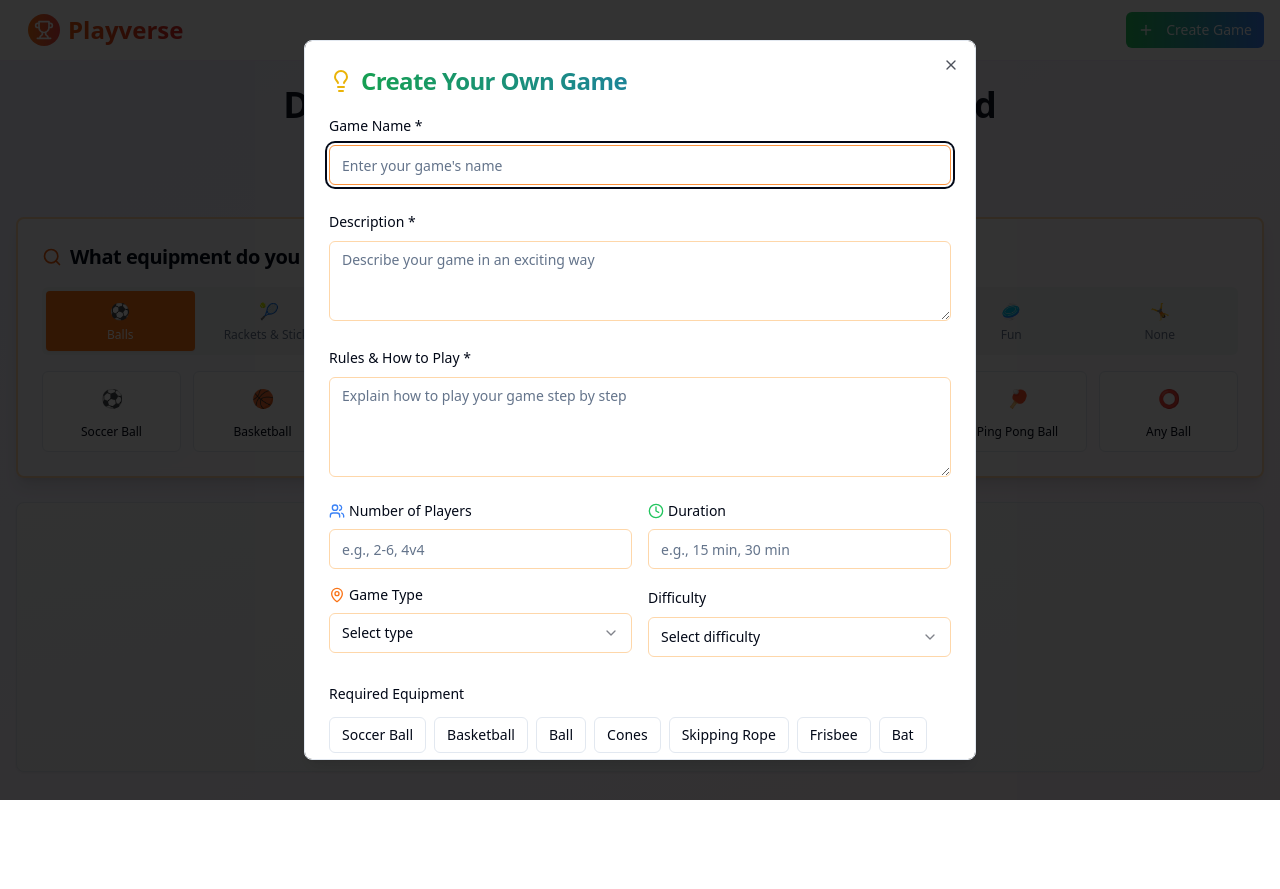
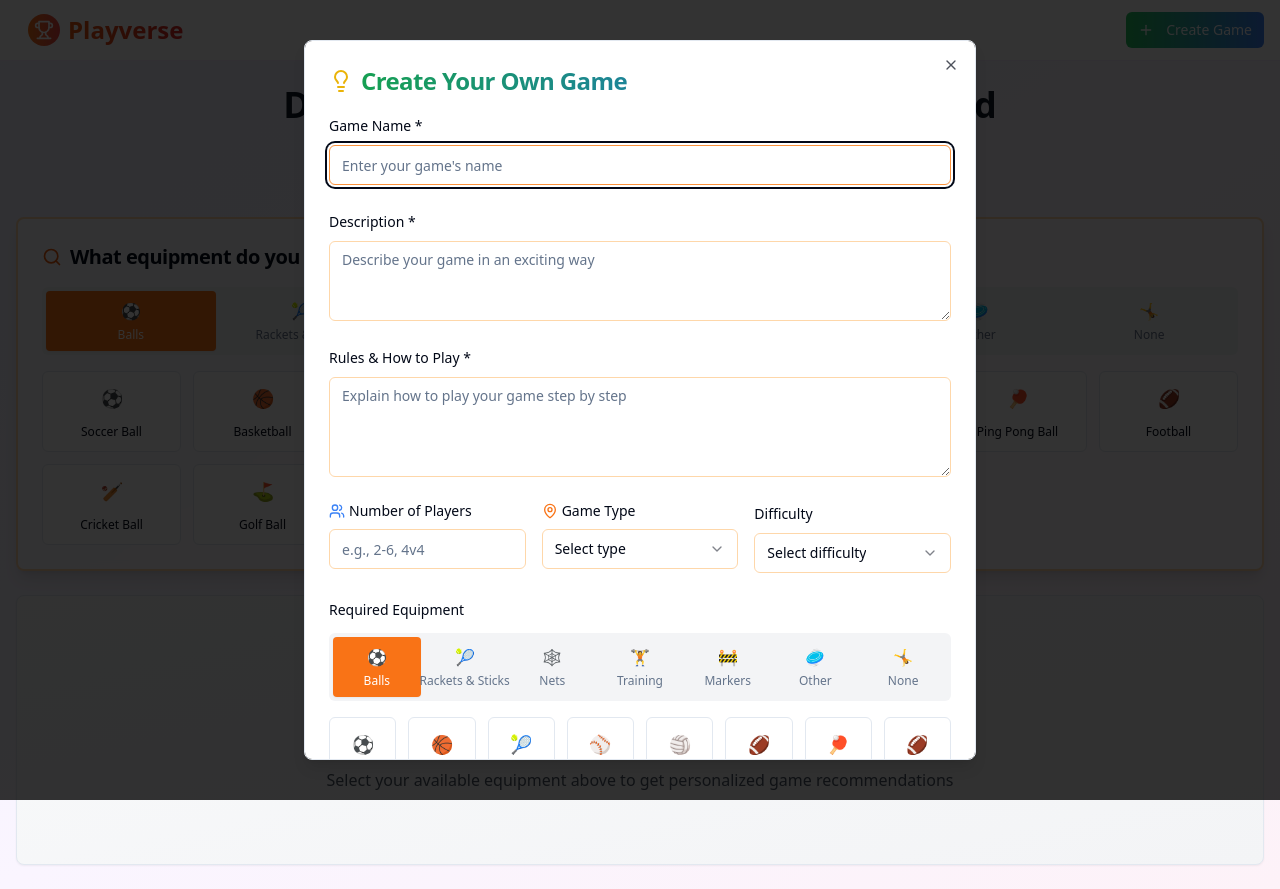
Before and after one commit to manthand23/playverse, a React (Vite) app: page /app in a window 1280 px wide. Both pictures are taken after a click on the button "Create Game". Before the commit the page ends 800 px from the top, so only its background shows below. Built offline with nearby package versions, Linux system fonts and the light colour scheme.

Commit message:
Refactor equipment and stats display
- Removed duration from game details.
- Updated "Create a Game" equipment selection to match the main equipment selector.
- Modified quick stats to show games found, indoor/outdoor.
- Refactored equipment categories and options.

```diff
--- a/src/components/CreateGameModal.tsx
+++ b/src/components/CreateGameModal.tsx
@@ -6,9 +6,9 @@ import { Input } from '@/components/ui/input';
 import { Textarea } from '@/components/ui/textarea';
 import { Label } from '@/components/ui/label';
 import { Select, SelectContent, SelectItem, SelectTrigger, SelectValue } from '@/components/ui/select';
-import { Badge } from '@/components/ui/badge';
-import { Plus, X, Lightbulb, Users, Clock, MapPin } from 'lucide-react';
+import { Plus, Lightbulb, Users, MapPin } from 'lucide-react';
 import { useToast } from '@/hooks/use-toast';
+import EquipmentSelector from './EquipmentSelector';
 
 interface CreateGameModalProps {
   isOpen: boolean;
@@ -21,23 +21,9 @@ const CreateGameModal: React.FC<CreateGameModalProps> = ({ isOpen, onClose }) =>
   const [description, setDescription] = useState('');
   const [rules, setRules] = useState('');
   const [players, setPlayers] = useState('');
-  const [duration, setDuration] = useState('');
   const [gameType, setGameType] = useState('');
   const [difficulty, setDifficulty] = useState('');
   const [selectedEquipment, setSelectedEquipment] = useState<string[]>([]);
-
-  const equipmentOptions = [
-    'Soccer Ball', 'Basketball', 'Ball', 'Cones', 'Skipping Rope',
-    'Frisbee', 'Bat', 'Racket', 'None'
-  ];
-
-  const toggleEquipment = (equipment: string) => {
-    setSelectedEquipment(prev =>
-      prev.includes(equipment)
-        ? prev.filter(item => item !== equipment)
-        : [...prev, equipment]
-    );
-  };
 
   const handleSubmit = (e: React.FormEvent) => {
     e.preventDefault();
@@ -62,7 +48,6 @@ const CreateGameModal: React.FC<CreateGameModalProps> = ({ isOpen, onClose }) =>
     setDescription('');
     setRules('');
     setPlayers('');
-    setDuration('');
     setGameType('');
     setDifficulty('');
     setSelectedEquipment([]);
@@ -123,7 +108,7 @@ const CreateGameModal: React.FC<CreateGameModalProps> = ({ isOpen, onClose }) =>
           </div>
 
           {/* Game Details Grid */}
-          <div className="grid grid-cols-1 md:grid-cols-2 gap-4">
+          <div className="grid grid-cols-1 md:grid-cols-3 gap-4">
             <div className="space-y-2">
               <Label className="text-sm font-medium flex items-center space-x-1">
                 <Users className="w-4 h-4 text-blue-500" />
@@ -133,19 +118,6 @@ const CreateGameModal: React.FC<CreateGameModalProps> = ({ isOpen, onClose }) =>
                 value={players}
                 onChange={(e) => setPlayers(e.target.value)}
                 placeholder="e.g., 2-6, 4v4"
-                className="border-orange-200 focus:border-orange-400"
-              />
-            </div>
-
-            <div className="space-y-2">
-              <Label className="text-sm font-medium flex items-center space-x-1">
-                <Clock className="w-4 h-4 text-green-500" />
-                <span>Duration</span>
-              </Label>
-              <Input
-                value={duration}
-                onChange={(e) => setDuration(e.target.value)}
-                placeholder="e.g., 15 min, 30 min"
                 className="border-orange-200 focus:border-orange-400"
               />
             </div>
@@ -185,44 +157,10 @@ const CreateGameModal: React.FC<CreateGameModalProps> = ({ isOpen, onClose }) =>
           {/* Equipment Selection */}
           <div className="space-y-3">
             <Label className="text-sm font-medium">Required Equipment</Label>
-            <div className="flex flex-wrap gap-2">
-              {equipmentOptions.map(equipment => (
-                <Button
-                  key={equipment}
-                  type="button"
-                  variant={selectedEquipment.includes(equipment) ? "default" : "outline"}
-                  size="sm"
-                  onClick={() => toggleEquipment(equipment)}
-                  className={`transition-all duration-200 ${
-                    selectedEquipment.includes(equipment)
-                      ? 'bg-gradient-to-r from-green-500 to-blue-500 hover:from-green-600 hover:to-blue-600 text-white border-0'
-                      : 'hover:border-green-300 hover:bg-green-50'
-                  }`}
-                >
-                  {equipment}
-                </Button>
-              ))}
-            </div>
-            {selectedEquipment.length > 0 && (
-              <div className="flex flex-wrap gap-2 mt-2">
-                {selectedEquipment.map(item => (
-                  <Badge
-                    key={item}
-                    variant="secondary"
-                    className="bg-gradient-to-r from-green-100 to-blue-100 text-green-800 border border-green-200"
-                  >
-                    {item}
-                    <button
-                      type="button"
-                      onClick={() => toggleEquipment(item)}
-                      className="ml-2 hover:text-red-600"
-                    >
-                      <X className="w-3 h-3" />
-                    </button>
-                  </Badge>
-                ))}
-              </div>
-            )}
+            <EquipmentSelector
+              onEquipmentChange={setSelectedEquipment}
+              selectedEquipment={selectedEquipment}
+            />
           </div>
 
           {/* Submit Button */}
--- a/src/components/EquipmentSelector.tsx
+++ b/src/components/EquipmentSelector.tsx
@@ -1,4 +1,3 @@
-
 import React, { useState } from 'react';
 import { Button } from '@/components/ui/button';
 import { Badge } from '@/components/ui/badge';
@@ -22,7 +21,11 @@ const EquipmentSelector: React.FC<EquipmentSelectorProps> = ({
     { name: 'Volleyball', emoji: '🏐', category: 'Balls' },
     { name: 'Rugby Ball', emoji: '🏈', category: 'Balls' },
     { name: 'Ping Pong Ball', emoji: '🏓', category: 'Balls' },
-    { name: 'Any Ball', emoji: '⭕', category: 'Balls' },
+    { name: 'Football', emoji: '🏈', category: 'Balls' },
+    { name: 'Cricket Ball', emoji: '🏏', category: 'Balls' },
+    { name: 'Golf Ball', emoji: '⛳', category: 'Balls' },
+    { name: 'Beach Ball', emoji: '🏖️', category: 'Balls' },
+    { name: 'Other Ball', emoji: '⭕', category: 'Balls' },
 
     // Rackets & Sticks
     { name: 'Tennis Racket', emoji: '🎾', category: 'Rackets' },
@@ -32,39 +35,26 @@ const EquipmentSelector: React.FC<EquipmentSelectorProps> = ({
     { name: 'Hockey Stick', emoji: '🏒', category: 'Rackets' },
     { name: 'Cricket Bat', emoji: '🏏', category: 'Rackets' },
 
-    // Goals & Targets
-    { name: 'Basketball Hoop', emoji: '🏀', category: 'Goals' },
-    { name: 'Soccer Goal', emoji: '🥅', category: 'Goals' },
-    { name: 'Bowling Pins', emoji: '🎳', category: 'Goals' },
-    { name: 'Dartboard', emoji: '🎯', category: 'Goals' },
-    { name: 'Target', emoji: '🎪', category: 'Goals' },
-
-    // Nets & Barriers
+    // Nets
     { name: 'Volleyball Net', emoji: '🏐', category: 'Nets' },
     { name: 'Tennis Net', emoji: '🎾', category: 'Nets' },
     { name: 'Badminton Net', emoji: '🏸', category: 'Nets' },
     { name: 'Basketball Net', emoji: '🏀', category: 'Nets' },
-    { name: 'Any Net', emoji: '🕸️', category: 'Nets' },
+    { name: 'Soccer Net', emoji: '⚽', category: 'Nets' },
 
     // Training & Fitness
     { name: 'Skipping Rope', emoji: '🪢', category: 'Training' },
     { name: 'Hula Hoop', emoji: '⭕', category: 'Training' },
-    { name: 'Resistance Bands', emoji: '🔗', category: 'Training' },
-    { name: 'Dumbbells', emoji: '🏋️', category: 'Training' },
     { name: 'Stopwatch', emoji: '⏱️', category: 'Training' },
 
-    // Setup & Markers
-    { name: 'Cones', emoji: '🚧', category: 'Setup' },
-    { name: 'Flags', emoji: '🚩', category: 'Setup' },
-    { name: 'Chalk', emoji: '✏️', category: 'Setup' },
-    { name: 'Rope', emoji: '🪢', category: 'Setup' },
-    { name: 'Markers', emoji: '📍', category: 'Setup' },
+    // Markers
+    { name: 'Cones', emoji: '🚧', category: 'Markers' },
+    { name: 'Flags', emoji: '🚩', category: 'Markers' },
+    { name: 'Chalk', emoji: '✏️', category: 'Markers' },
 
-    // Fun & Games
-    { name: 'Frisbee', emoji: '🥏', category: 'Fun' },
-    { name: 'Water Balloons', emoji: '🎈', category: 'Fun' },
-    { name: 'Bean Bags', emoji: '👜', category: 'Fun' },
-    { name: 'Balloons', emoji: '🎈', category: 'Fun' },
+    // Other
+    { name: 'Frisbee', emoji: '🥏', category: 'Other' },
+    { name: 'Bean Bags', emoji: '👜', category: 'Other' },
 
     // No Equipment
     { name: 'No Equipment', emoji: '🤸', category: 'None' }
@@ -80,18 +70,17 @@ const EquipmentSelector: React.FC<EquipmentSelectorProps> = ({
   const categories = [
     { id: 'Balls', name: 'Balls', icon: '⚽' },
     { id: 'Rackets', name: 'Rackets & Sticks', icon: '🎾' },
-    { id: 'Goals', name: 'Goals & Targets', icon: '🥅' },
     { id: 'Nets', name: 'Nets', icon: '🕸️' },
     { id: 'Training', name: 'Training', icon: '🏋️' },
-    { id: 'Setup', name: 'Setup', icon: '🚧' },
-    { id: 'Fun', name: 'Fun', icon: '🥏' },
+    { id: 'Markers', name: 'Markers', icon: '🚧' },
+    { id: 'Other', name: 'Other', icon: '🥏' },
     { id: 'None', name: 'None', icon: '🤸' }
   ];
 
   return (
     <div className="space-y-4">
       <Tabs defaultValue="Balls" className="w-full">
-        <TabsList className="grid w-full grid-cols-4 lg:grid-cols-8 h-auto p-1 bg-gray-100">
+        <TabsList className="grid w-full grid-cols-4 lg:grid-cols-7 h-auto p-1 bg-gray-100">
           {categories.map(category => (
             <TabsTrigger
               key={category.id}
--- a/src/pages/App.tsx
+++ b/src/pages/App.tsx
@@ -1,4 +1,3 @@
-
 import React, { useState } from 'react';
 import { Search, Plus, Globe, Users, Trophy, MapPin, ArrowLeft } from 'lucide-react';
 import { Button } from '@/components/ui/button';
@@ -158,22 +157,18 @@ const AppPage = () => {
 
         {/* Quick Stats */}
         {selectedEquipment.length > 0 && (
-          <div className="grid grid-cols-2 lg:grid-cols-4 gap-3">
+          <div className="grid grid-cols-1 sm:grid-cols-3 gap-3">
             <Card className="text-center p-4 bg-gradient-to-br from-blue-500 to-blue-600 text-white">
               <div className="text-2xl font-bold">{recommendations.length}</div>
               <div className="text-sm opacity-90">Games Found</div>
             </Card>
             <Card className="text-center p-4 bg-gradient-to-br from-green-500 to-green-600 text-white">
-              <div className="text-2xl font-bold">{new Set(recommendations.map(g => g.origin)).size}</div>
-              <div className="text-sm opacity-90">Countries</div>
-            </Card>
-            <Card className="text-center p-4 bg-gradient-to-br from-orange-500 to-orange-600 text-white">
-              <div className="text-2xl font-bold">{recommendations.filter(g => g.difficulty === "Easy").length}</div>
-              <div className="text-sm opacity-90">Easy Games</div>
+              <div className="text-2xl font-bold">{recommendations.filter(g => g.type === "Outdoor" || g.type === "Indoor/Outdoor").length}</div>
+              <div className="text-sm opacity-90">Outdoor</div>
             </Card>
             <Card className="text-center p-4 bg-gradient-to-br from-purple-500 to-purple-600 text-white">
-              <div className="text-2xl font-bold">{recommendations.filter(g => g.type === "Outdoor").length}</div>
-              <div className="text-sm opacity-90">Outdoor</div>
+              <div className="text-2xl font-bold">{recommendations.filter(g => g.type === "Indoor" || g.type === "Indoor/Outdoor").length}</div>
+              <div className="text-sm opacity-90">Indoor</div>
             </Card>
           </div>
         )}
```
